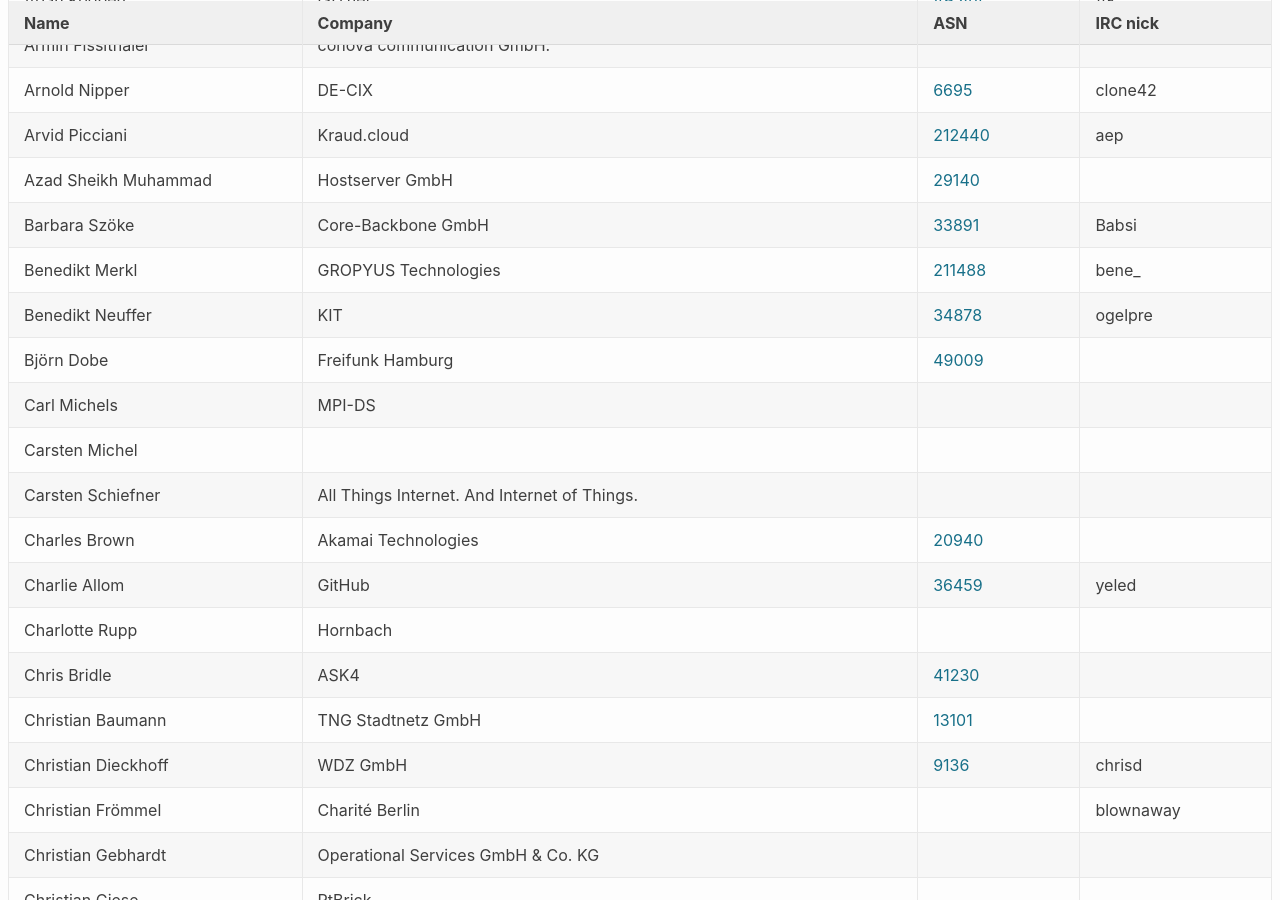
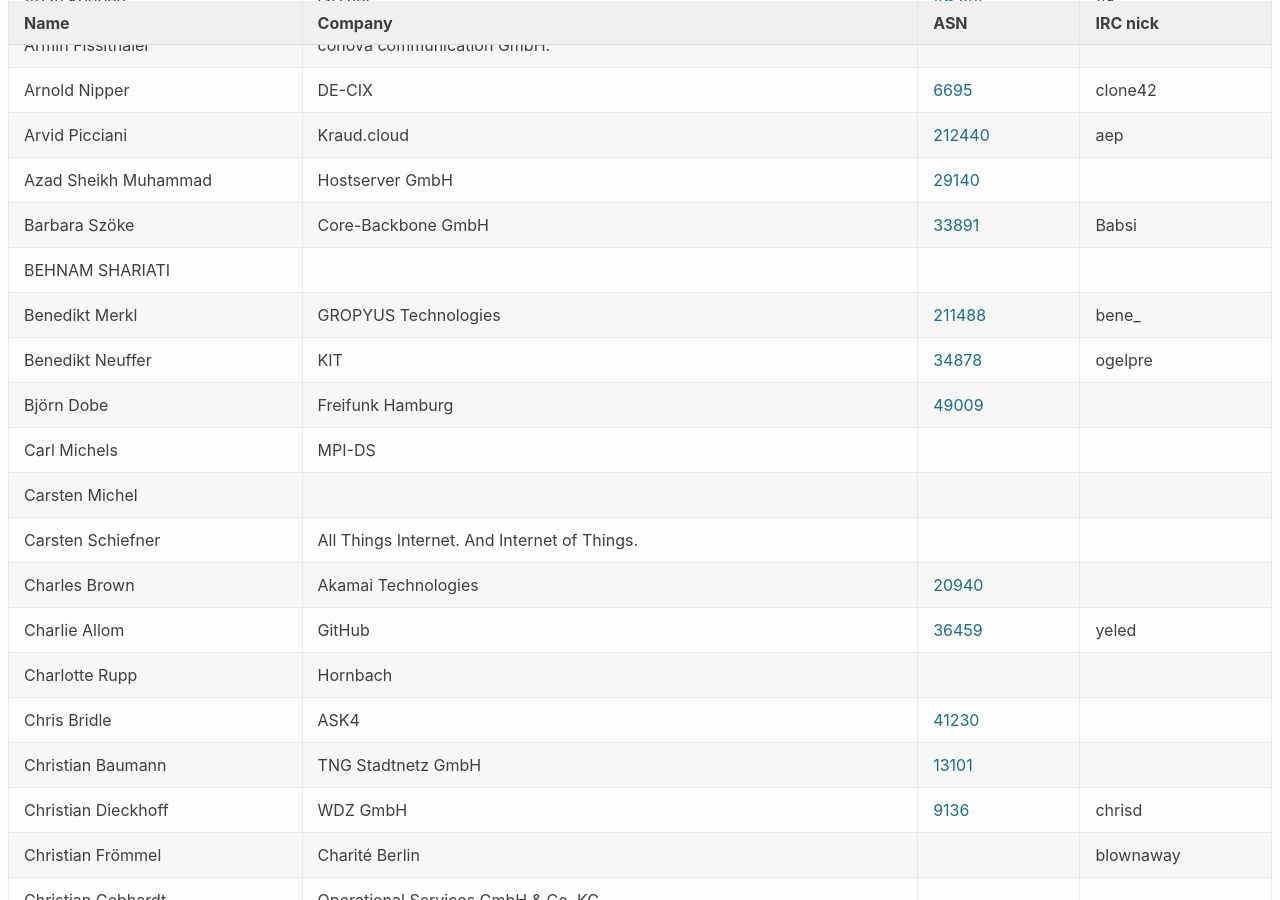
Before and after one commit to denog/pretix-attendeelist, a Jekyll site: the page built from denog15/index.md, in a window 1280 px wide and 900 px high, scrolled down 1189 px. Built offline with Jekyll 4.4.1, drawn with Linux system fonts in a browser that asks for light colours.

Commit message:
Latest data: Thu Oct 12 10:10:32 UTC 2023

```diff
--- a/_data/attendees_denog15_onsite.json
+++ b/_data/attendees_denog15_onsite.json
@@ -168,6 +168,12 @@
     "asn": "33891"
   },
   {
+    "name": "BEHNAM SHARIATI",
+    "company": null,
+    "irc": null,
+    "asn": null
+  },
+  {
     "name": "Benedikt Merkl",
     "company": "GROPYUS Technologies",
     "irc": "bene_",
```
